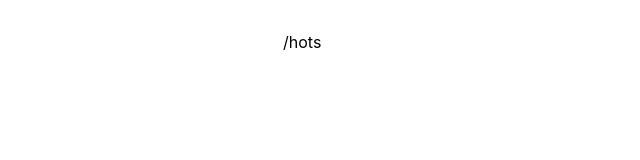
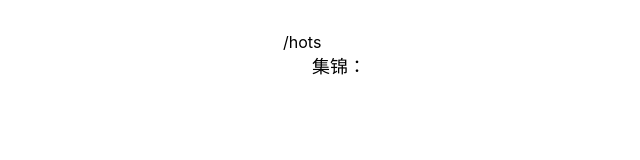
Before and after one commit to BarnettZhang/personal-workbench, a Vue app: page /hots in a window 1280 px wide. Before the commit this address had no page. Shown: the top 160 px of the page, without its empty margins (53-693 px from the left). Built offline with nearby package versions, Linux system fonts and the light colour scheme.

Commit message:
hots集锦

```diff
--- a/src/constant/functionMap.js
+++ b/src/constant/functionMap.js
@@ -20,4 +20,13 @@ export const functionMap = [
     routeName: "weather",
     quickAccess: getWeather,
   },
+  {
+    id: 3,
+    functionKey: "hots",
+    functionName: "集锦",
+    iconName: "hots",
+    iconColor: "#4dd7f9",
+    routeName: "hots",
+    quickAccess: getWeather,
+  },
 ];
--- a/src/router/index.js
+++ b/src/router/index.js
@@ -18,6 +18,11 @@ const router = createRouter({
       name: "weather",
       component: () => import("@/views/weather/index.vue"),
     },
+    {
+      path: "/hots",
+      name: "hots",
+      component: () => import("@/views/hots/index.vue"),
+    },
   ],
 });
 
--- /dev/null
+++ b/src/views/hots/index.vue
@@ -0,0 +1,41 @@
+<template>
+  <div class="hots-content-wrapper">
+    <div class="title-wrapper">
+      <div class="title-left">
+        <svg-button icon-name="return" @click="backToHome" />
+        <div>集锦：</div>
+      </div>
+    </div>
+  </div>
+</template>
+
+<script setup>
+import { useRouter } from "vue-router";
+
+const router = useRouter();
+
+function backToHome() {
+  router.push({ name: "home" });
+}
+</script>
+
+<style lang="scss" scoped>
+.hots-content-wrapper {
+  display: flex;
+  flex-direction: column;
+  gap: 10px;
+
+  .title-wrapper {
+    display: flex;
+    justify-content: space-between;
+    align-items: center;
+    gap: 10px;
+
+    .title-left {
+      display: flex;
+      font-size: 18px;
+      gap: 5px;
+    }
+  }
+}
+</style>
```
Also changed, not shown: src/assets/svg-icons/icons/hots.svg (added).
